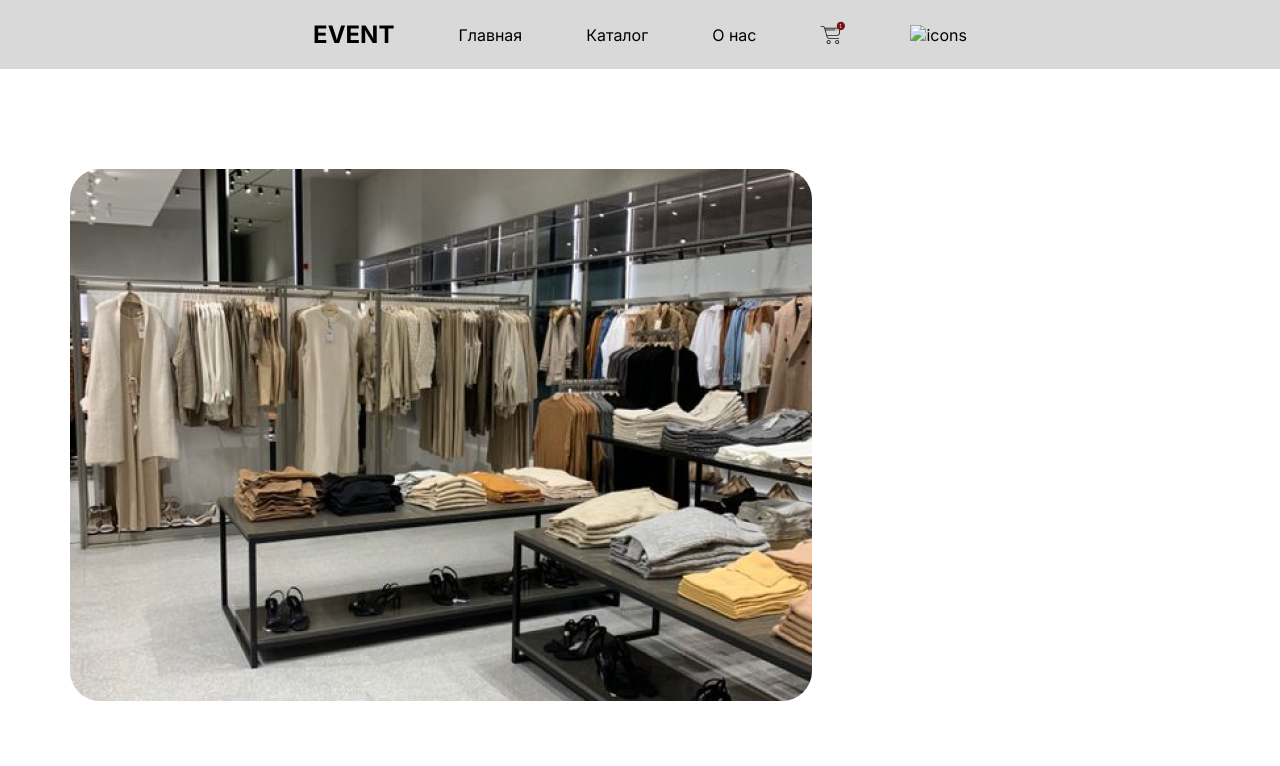
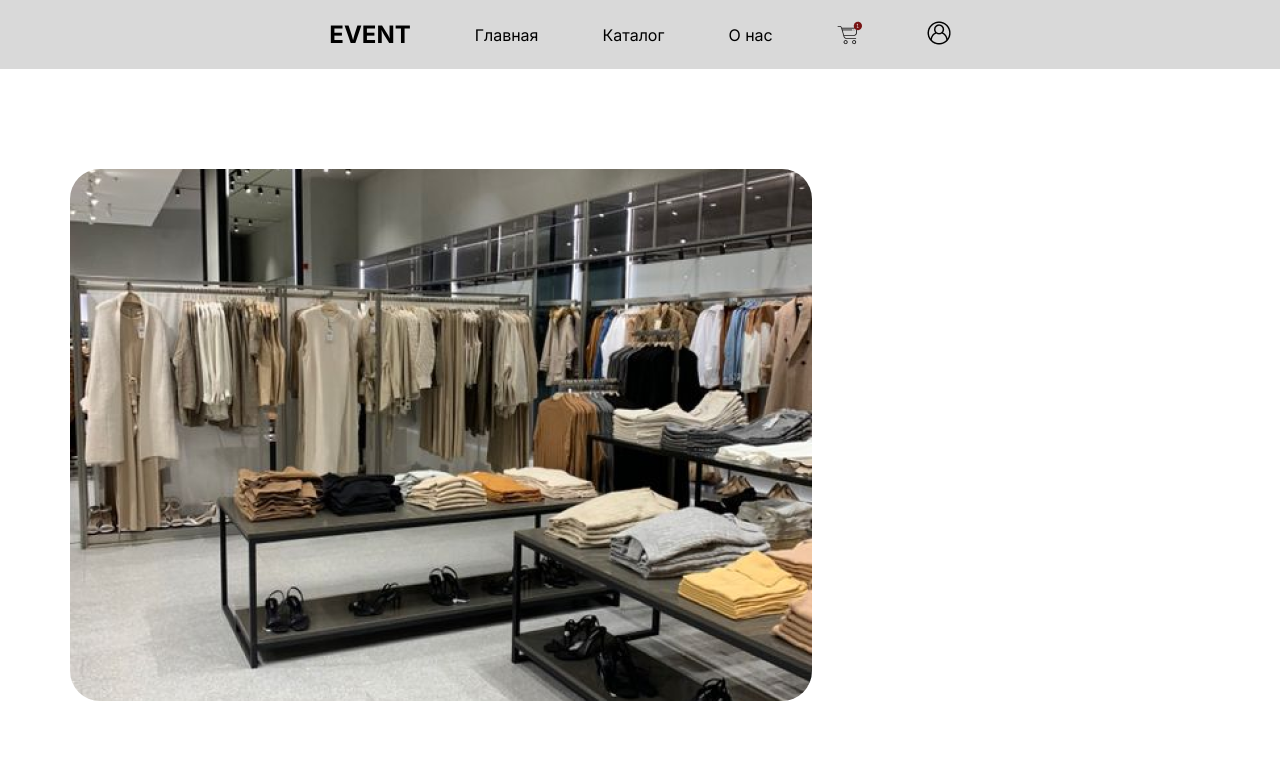
Before and after one commit to amelkab/EVENT, a plain HTML site: page index.html in a window 1280 px wide. Shown: the top 766 px of the page. Drawn offline with Linux system fonts and the light colour scheme.

```diff
--- a/index.html
+++ b/index.html
@@ -25,7 +25,7 @@
             <img src="img/Group 136.png" alt="icons">
         </div>
         <div class="icons">
-            <img src="img/user.png.lnk" alt="icons">
+            <img src="img/user.png" alt="icons">
         </div>
         <div class="header-burger">
             <img src="./img/Group 14.png" alt="">
@@ -150,7 +150,7 @@
         <img src="img/Group 136.png" alt="icons">
     </div>
     <div class="icons">
-        <img src="img/user.png.lnk" alt="icons">
+        <img src="img/user.png" alt="icons">
     </div>
     <div class="icon">
         <img src="img/image 3.png" alt="icons">
```
Also changed, not shown: img/user.png (added), 1 other file.
